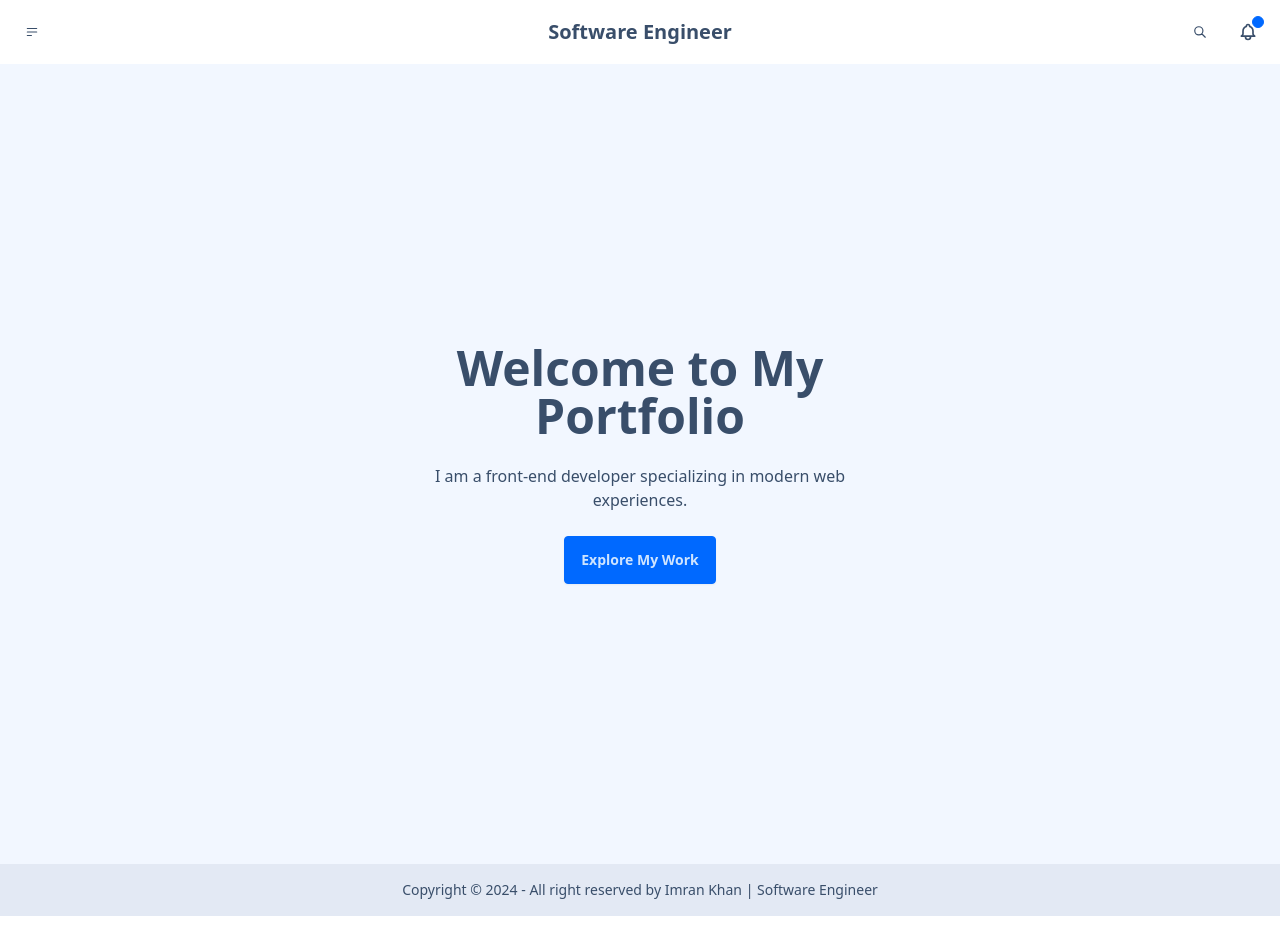
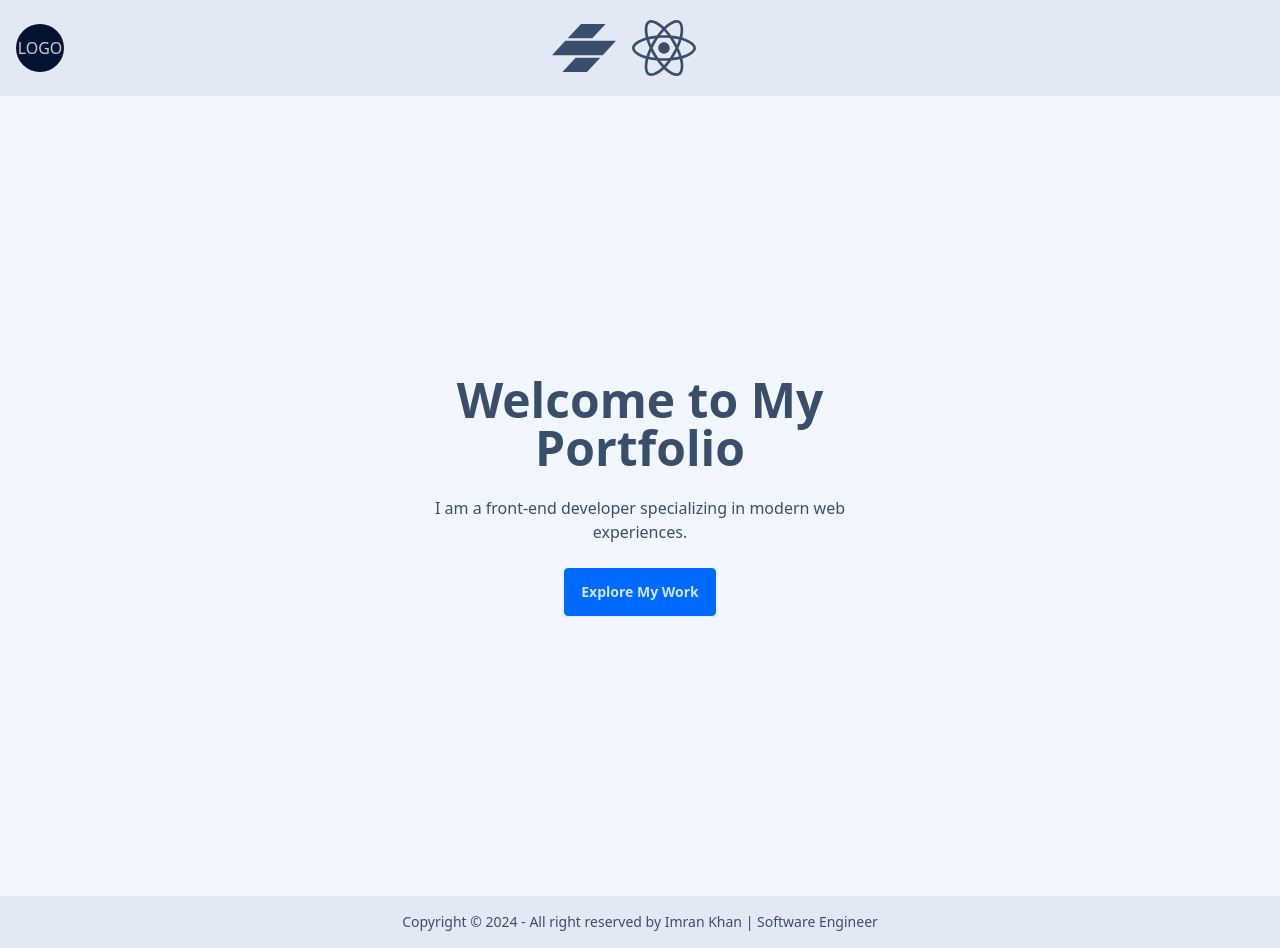
Before and after one commit to ImranK1506/lite-pf, an Astro site: page / in a window 1280 px wide. Before the commit the page ends 916 px from the top, so only its background shows below. Built offline with nearby package versions, Linux system fonts and the light colour scheme; Astro itself is replaced by a stand-in of ours.

Commit message:
working on grid

```diff
--- a/astro.config.mjs
+++ b/astro.config.mjs
@@ -1,8 +1,9 @@
 // @ts-check
 import { defineConfig } from 'astro/config';
 import tailwind from '@astrojs/tailwind';
+import react from '@astrojs/react';
 
 // https://astro.build/config
 export default defineConfig({
-  integrations: [tailwind()]
+  integrations: [tailwind(), react()],
 });
--- a/package.json
+++ b/package.json
@@ -11,13 +11,17 @@
   },
   "dependencies": {
     "@astrojs/check": "^0.9.4",
+    "@astrojs/react": "^4.1.2",
     "@astrojs/tailwind": "^5.1.2",
     "astro": "^4.16.7",
+    "react": "^19.0.0",
+    "react-dom": "^19.0.0",
     "tailwindcss": "^3.4.14",
     "typescript": "^5.6.3"
   },
   "devDependencies": {
     "@tailwindcss/typography": "^0.5.15",
-    "daisyui": "^4.12.22"
+    "daisyui": "^4.12.22",
+    "react-icons": "^5.4.0"
   }
 }
--- a/src/components/Navbar.astro
+++ b/src/components/Navbar.astro
@@ -1,66 +1,31 @@
+---
+import { SiStencil } from "react-icons/si";
+import { FaReact } from "react-icons/fa";
+import { FaAngular } from "react-icons/fa";
+import { FaVuejs } from "react-icons/fa";
+import { SiAstro } from "react-icons/si";
+import { FaNodeJs } from "react-icons/fa";
+import { FaYarn } from "react-icons/fa";
+import { FaNpm } from "react-icons/fa";
+import { SiTypescript } from "react-icons/si";
+import { FaGitAlt } from "react-icons/fa";
+import { SiJest } from "react-icons/si";
+import { FaJenkins } from "react-icons/fa";
 ---
 
----
-<div class="navbar bg-base-100">
-    <div class="navbar-start">
-        <div class="dropdown">
-            <div tabindex="0" role="button" class="btn btn-ghost btn-circle">
-                <svg
-                        xmlns="http://www.w3.org/2000/svg"
-                        class="h-5 w-5"
-                        fill="none"
-                        viewBox="0 0 24 24"
-                        stroke="currentColor">
-                    <path
-                            stroke-linecap="round"
-                            stroke-linejoin="round"
-                            stroke-width="2"
-                            d="M4 6h16M4 12h16M4 18h7" />
-                </svg>
-            </div>
-            <ul
-                    tabindex="0"
-                    class="menu menu-sm dropdown-content bg-base-100 rounded-box z-[1] mt-3 w-52 p-2 shadow">
-                <li><a>Homepage</a></li>
-                <li><a>Portfolio</a></li>
-                <li><a>About</a></li>
-            </ul>
+<div class="bg-base-300 p-4 flex items-center justify-between">
+    <!-- Logo Placeholder -->
+    <div class="flex items-center">
+        <div class="w-12 h-12 bg-neutral rounded-full flex items-center justify-center text-neutral-content">
+            LOGO
         </div>
     </div>
-    <div class="navbar-center">
-        <a class="btn btn-ghost text-xl">Software Engineer</a>
-    </div>
-    <div class="navbar-end">
-        <button class="btn btn-ghost btn-circle">
-            <svg
-                    xmlns="http://www.w3.org/2000/svg"
-                    class="h-5 w-5"
-                    fill="none"
-                    viewBox="0 0 24 24"
-                    stroke="currentColor">
-                <path
-                        stroke-linecap="round"
-                        stroke-linejoin="round"
-                        stroke-width="2"
-                        d="M21 21l-6-6m2-5a7 7 0 11-14 0 7 7 0 0114 0z" />
-            </svg>
-        </button>
-        <button class="btn btn-ghost btn-circle">
-            <div class="indicator">
-                <svg
-                        xmlns="http://www.w3.org/2000/svg"
-                        class="h-5 w-5"
-                        fill="none"
-                        viewBox="0 0 24 24"
-                        stroke="currentColor">
-                    <path
-                            stroke-linecap="round"
-                            stroke-linejoin="round"
-                            stroke-width="2"
-                            d="M15 17h5l-1.405-1.405A2.032 2.032 0 0118 14.158V11a6.002 6.002 0 00-4-5.659V5a2 2 0 10-4 0v.341C7.67 6.165 6 8.388 6 11v3.159c0 .538-.214 1.055-.595 1.436L4 17h5m6 0v1a3 3 0 11-6 0v-1m6 0H9" />
-                </svg>
-                <span class="badge badge-xs badge-primary indicator-item"></span>
-            </div>
-        </button>
+
+    <!-- Icon Grid -->
+    <div class="flex-grow flex justify-center">
+        <div class="grid grid-cols-3 gap-4 place-items-center">
+            <SiStencil className="w-8 h-8 sm:w-12 sm:h-12 md:w-16 md:h-16" />
+            <FaReact className="w-8 h-8 sm:w-12 sm:h-12 md:w-16 md:h-16" />
+        </div>
     </div>
 </div>
```
Also changed, not shown: README.md, src/styles/global.css (line endings or trailing spaces), 1 other file.
